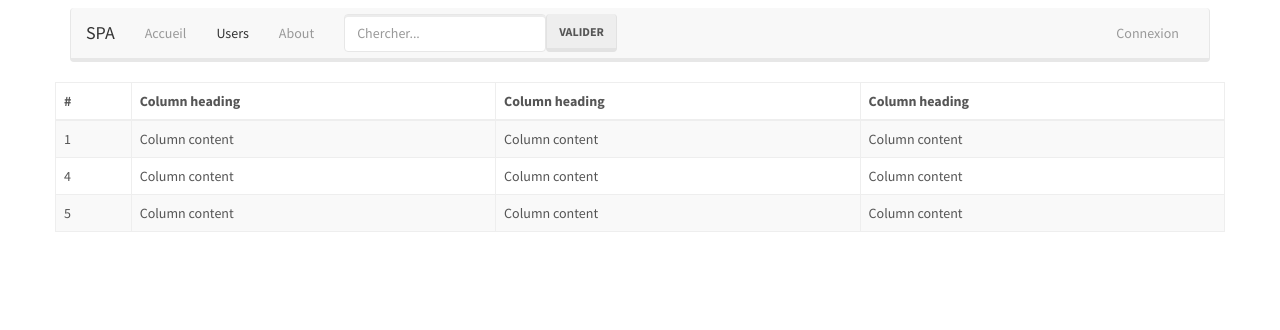
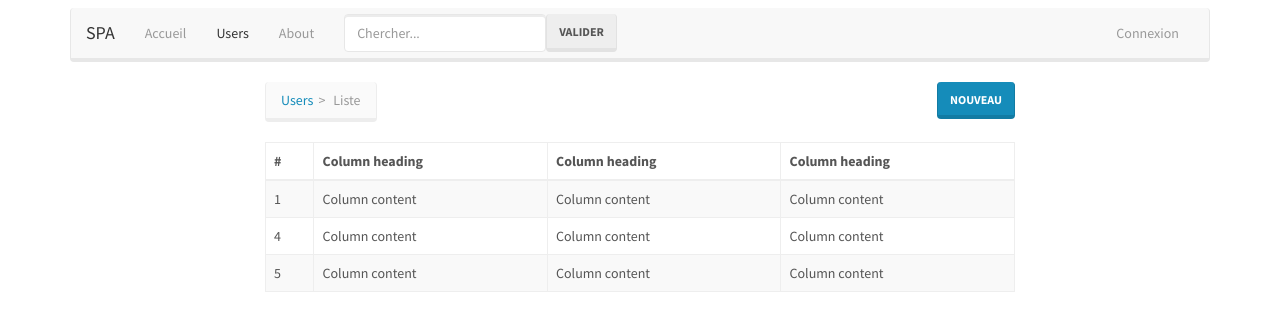
Before and after one commit to juniorbrindou/SPA, an Angular app in the folder angular/: page /utilisateurs in a window 1280 px wide. Shown: the top 330 px of the page. Built offline with nearby package versions, Linux system fonts and the light colour scheme.

Commit message:
end off the day

```diff
--- /dev/null
+++ b/angular/src/app/Components/utilisateur/utilisateur.component.html
@@ -0,0 +1 @@
+<p>utilisateur works!</p>
--- /dev/null
+++ b/angular/src/app/Components/utilisateur/utilisateur.component.ts
@@ -0,0 +1,17 @@
+import { Component, OnInit } from '@angular/core';
+
+@Component({
+  selector: 'app-utilisateur',
+  templateUrl: './utilisateur.component.html',
+  styleUrls: ['../../app.component.css']
+})
+export class UtilisateurComponent implements OnInit {
+  name: string = 'Utilisateur';
+  email: string = 'Email';
+
+  constructor() { }
+
+  ngOnInit(): void {
+  }
+
+}
--- a/angular/src/app/Components/utilisateurs/utilisateurs.component.html
+++ b/angular/src/app/Components/utilisateurs/utilisateurs.component.html
@@ -1,4 +1,12 @@
-<table class="table table-striped table-hover table-bordered col-5">
+<div class="col-md-8 col-md-offset-2">
+
+  <ul class="breadcrumb pull-left">
+    <li><a routerLink="utilisateurs">Users</a></li>
+    <li class="active">Liste</li>
+  </ul>
+
+  <a href="#" class="btn pull-right btn-primary mb-5">Nouveau</a>
+<table class="table table-striped table-hover table-bordered">
     <thead>
       <tr>
         <th>#</th>
@@ -29,3 +37,4 @@
       </tr>
     </tbody>
   </table>
+  </div>
```
Also changed, not shown: angular/src/app/app.module.ts (+7 -1 lines), angular/src/app/Components/utilisateur/utilisateur.component.css (added), 1 other file (tests, documents, lock files or other folders).
